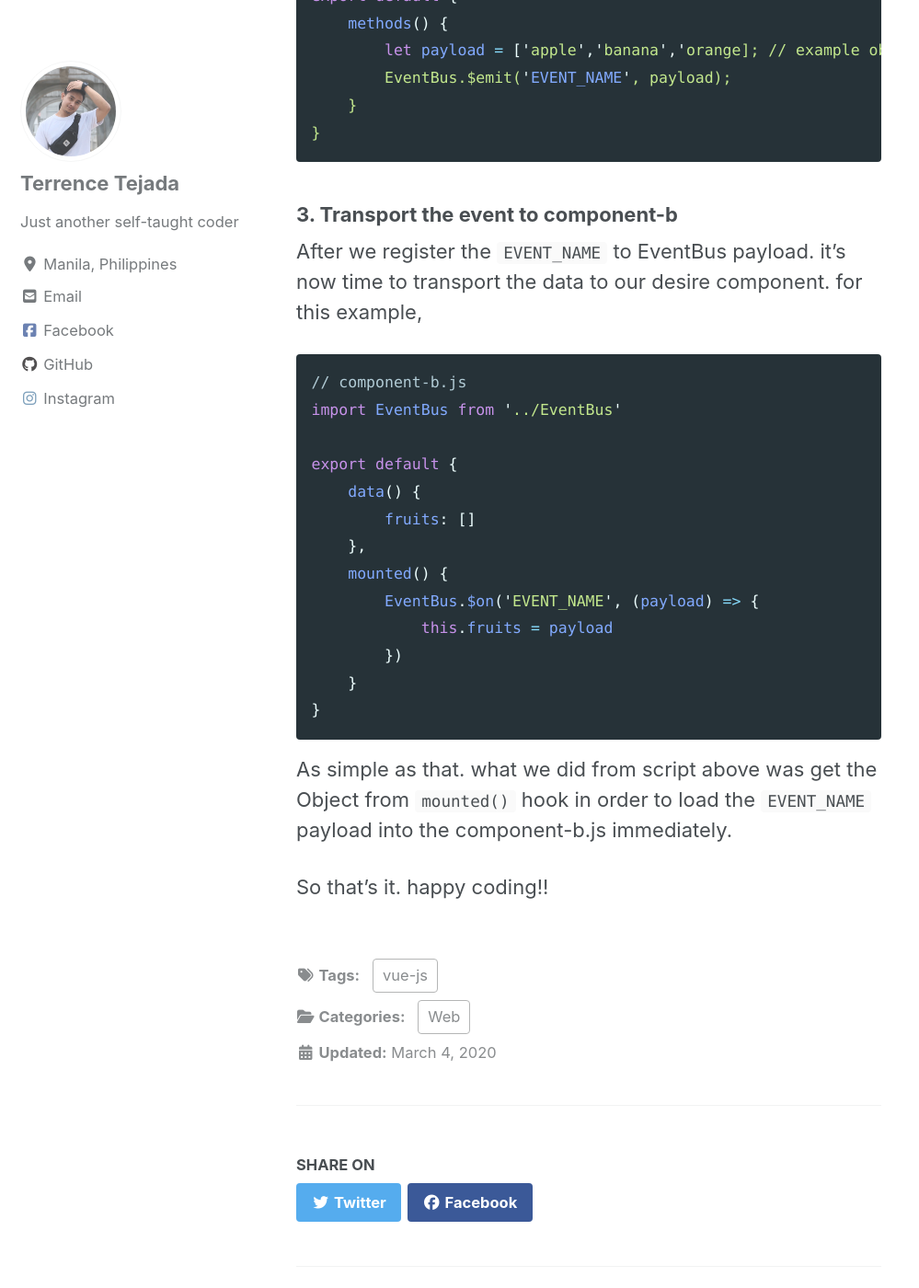
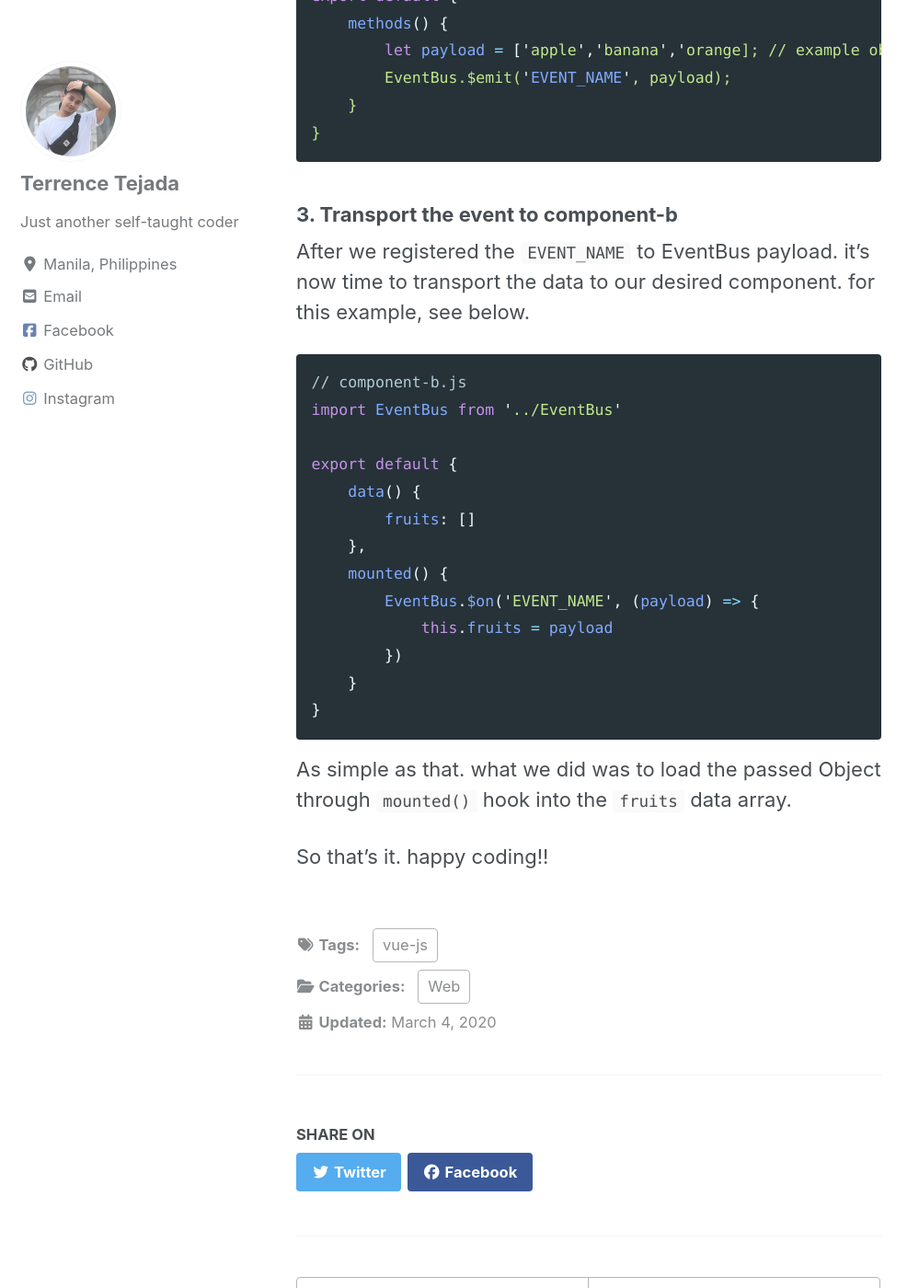
Before and after one commit to ecnerret-adajet/code-minutes, a Jekyll site: the page built from _posts/2020-03-04-vue-event-bus-simplified.md, in a window 1280 px wide and 1400 px high, scrolled down 1094 px. Shown: the whole window at 92% size, without its empty margins (0-999 px from the left). Built offline with Jekyll 4.4.1, drawn with Linux system fonts in a browser that asks for light colours; cached includes are drawn as plain includes; nearby versions of some CDN libraries.

Commit message:
Add post - Event Bus vuejs

````diff
--- a/_posts/2020-03-04-vue-event-bus-simplified.md
+++ b/_posts/2020-03-04-vue-event-bus-simplified.md
@@ -33,7 +33,7 @@ export default {
 ```
 
 ### 3. Transport the event to component-b
-After we register the `EVENT_NAME` to EventBus payload. it's now time to transport the data to our desire component. for this example,
+After we registered the `EVENT_NAME` to EventBus payload. it's now time to transport the data to our desired component. for this example, see below.
 ```javascript
 // component-b.js
 import EventBus from '../EventBus'
@@ -49,6 +49,6 @@ export default {
     }
 }
 ```
-As simple as that. what we did from script above was get the Object from `mounted()` hook in order to load the `EVENT_NAME` payload into the component-b.js immediately.
+As simple as that. what we did was to load the passed Object through `mounted()` hook into the `fruits` data array.
 
 So that's it. happy coding!!
````
